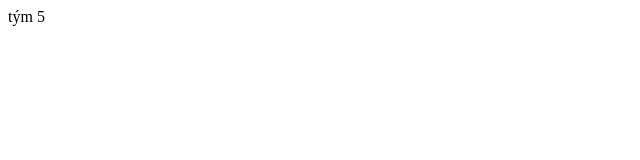
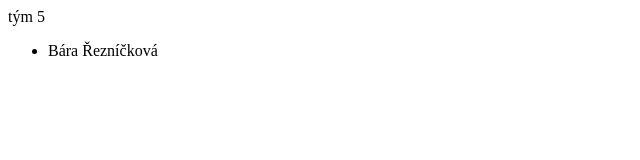
Before and after one commit to jakubmichalko/CLG24-T5, a plain HTML site: page index.html in a window 1280 px wide. Shown: the whole page, without its empty margins (0-640 px from the left). Drawn offline with Linux system fonts and the light colour scheme.

Commit message:
Update index.html

```diff
--- a/index.html
+++ b/index.html
@@ -5,5 +5,8 @@
 </head>
 <body class="mainContainer">
    <hl> tým 5 </hl>
+<ul>
+   <li>Bára Řezníčková</li>
+</ul>
 </body>
 </html>
```
